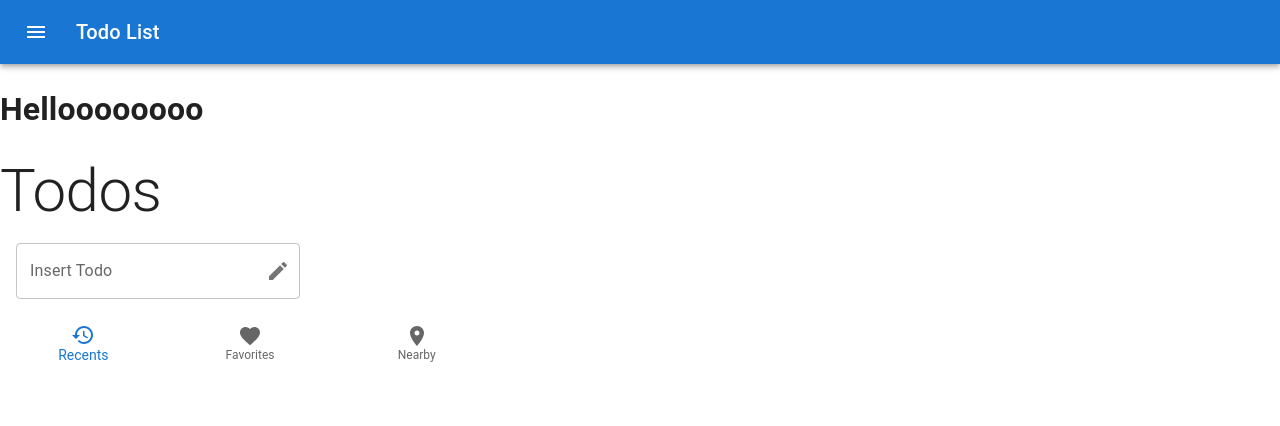
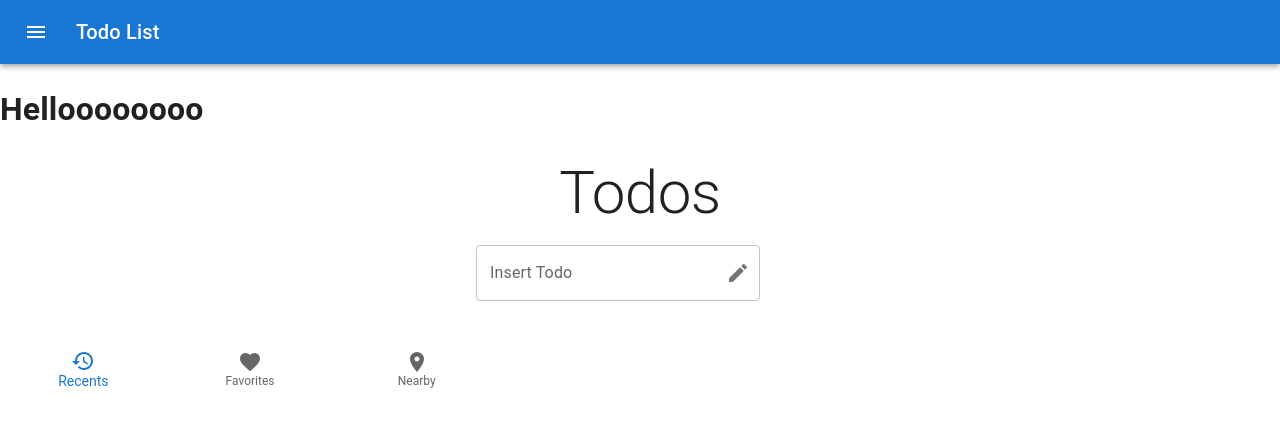
Before and after one commit to APHOMER/TODO-LIST-REACT, a React (Vite) app: page / in a window 1280 px wide. Shown: the top 426 px of the page. Built offline with nearby package versions, Linux system fonts and the light colour scheme.

Commit message:
re-testing display color

```diff
--- a/src/Todolist.jsx
+++ b/src/Todolist.jsx
@@ -57,13 +57,13 @@ export default function TodoList() {
 
     return (
         <Box
-            // sx={{
-            //     display: "flex",
-            //     justifyContent: "center",
-            //     flexDirection: "column",
-            //     alignItems: "center",
-            //     m: 3,
-            // }}
+            sx={{
+                display: "flex",
+                justifyContent: "center",
+                flexDirection: "column",
+                alignItems: "center",
+                m: 3,
+            }}
         >
             <Typography variant="h2" component="h1" sx={{ flexGrow: 1 }}>
                 Todos
```
